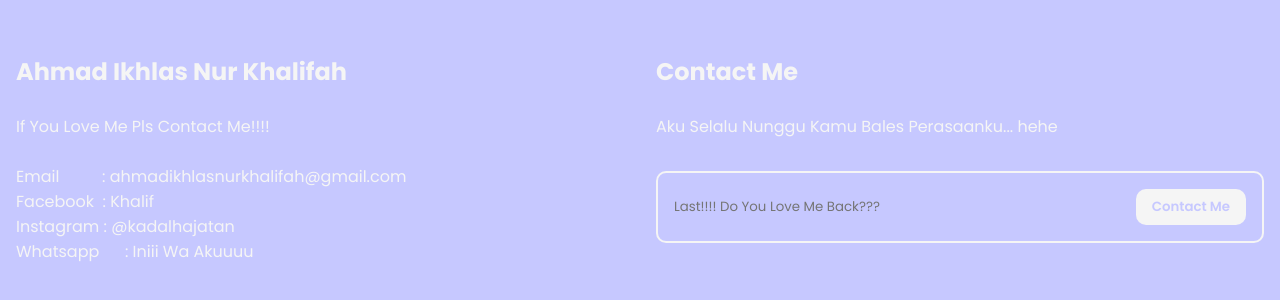
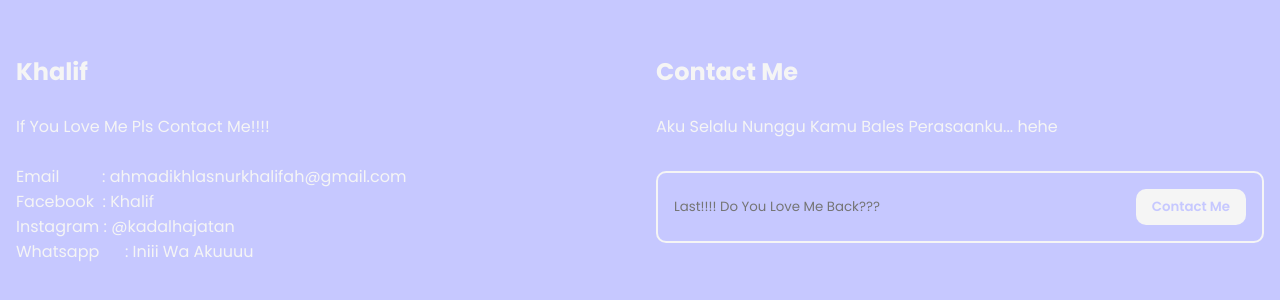
Before and after one commit to INFINIX7/rara, a plain HTML site: page index.html in a window 1280 px wide. Shown: the part 2278-2578 px from the top of the page. Drawn offline with nearby package versions, Linux system fonts and the light colour scheme.

Commit message:
Update index.html

```diff
--- a/index.html
+++ b/index.html
@@ -126,7 +126,7 @@
                 <div class="row">
                     <div class="col-6 col-xs-12">
                         <h1>
-                            Ahmad Ikhlas Nur Khalifah
+                            Khalif
                         </h1>
                         <br>
                         <p>If You Love Me Pls Contact Me!!!!</p>
```
